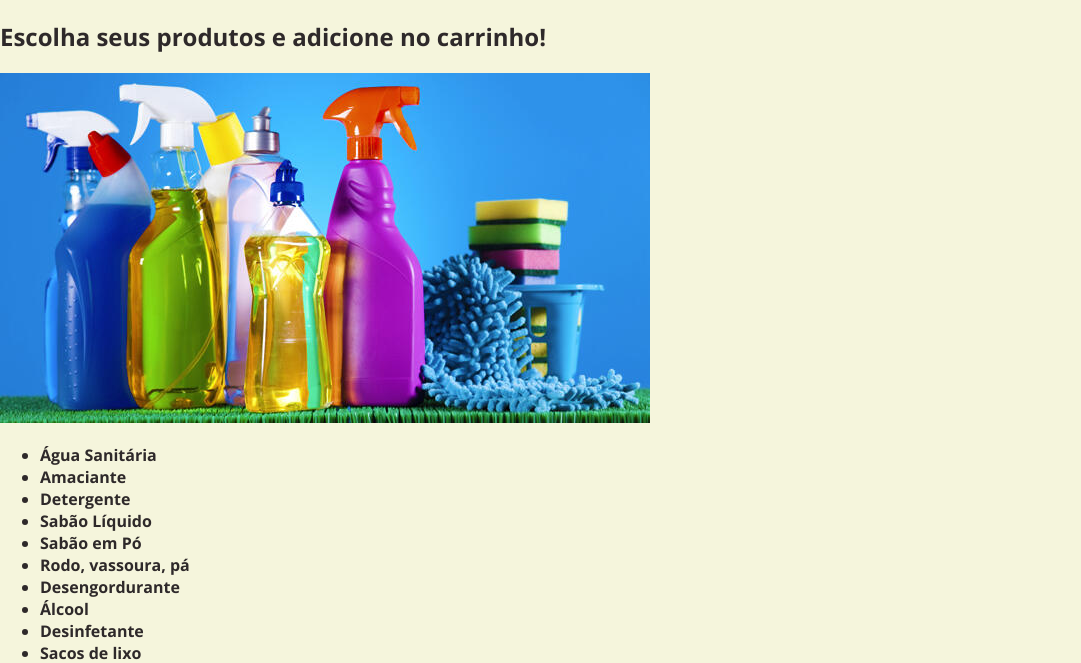
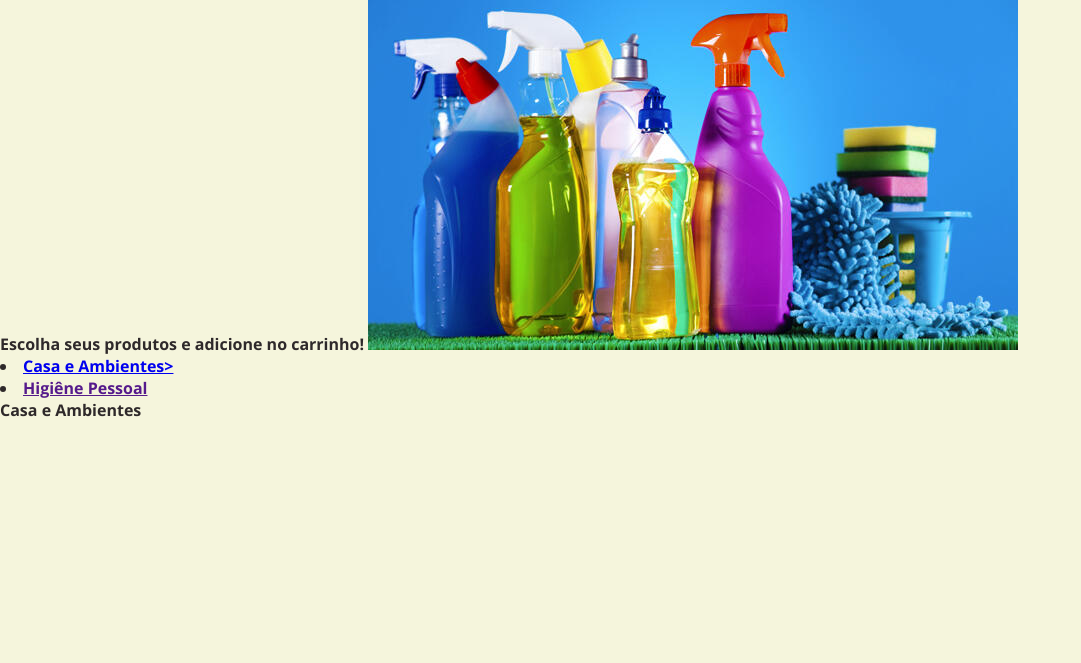
Before and after one commit to thomasflx/compras-lojas-learn, a PHP site: page /compras-lojas-learn/setor-limpeza.php in a window 1280 px wide. Shown: the top 663 px of the page, without its empty margins (0-1081 px from the left). Run offline with PHP 8.4, Linux system fonts and the light colour scheme.

Commit message:
alteração da pagina de limpeza

```diff
--- a/setor-limpeza.php
+++ b/setor-limpeza.php
@@ -5,12 +5,12 @@
 		include ('includes/head.php');
 		?>
 	</head>
-	<body style="background-color:beige;">
+	<body style="background-color:beige;"
 
 		<h2>Escolha seus produtos e adicione no carrinho!</h2>
 
 		<img src="assets/img/economizar-gastos-produtos-limpeza.jpg" alt="produtos de limpeza">
-
+		<!-- teste
 		<ul>
 		<li>Água Sanitária</li>
 		<li>Amaciante</li>
@@ -26,7 +26,14 @@
 		<li>Esponja para louça</li>
 		<li>Panos de limpeza e flanelas</li>
 		</ul>
+	-->
+	<li><a href="#casa-limpa">Casa e Ambientes></a></th>
+	<li><a href="">Higiêne Pessoal</a></li>
 
+
+
+	<a id="casa-limpa">Casa e Ambientes</a>
+	<a id=""></a>
 	</body>
 
 
```
